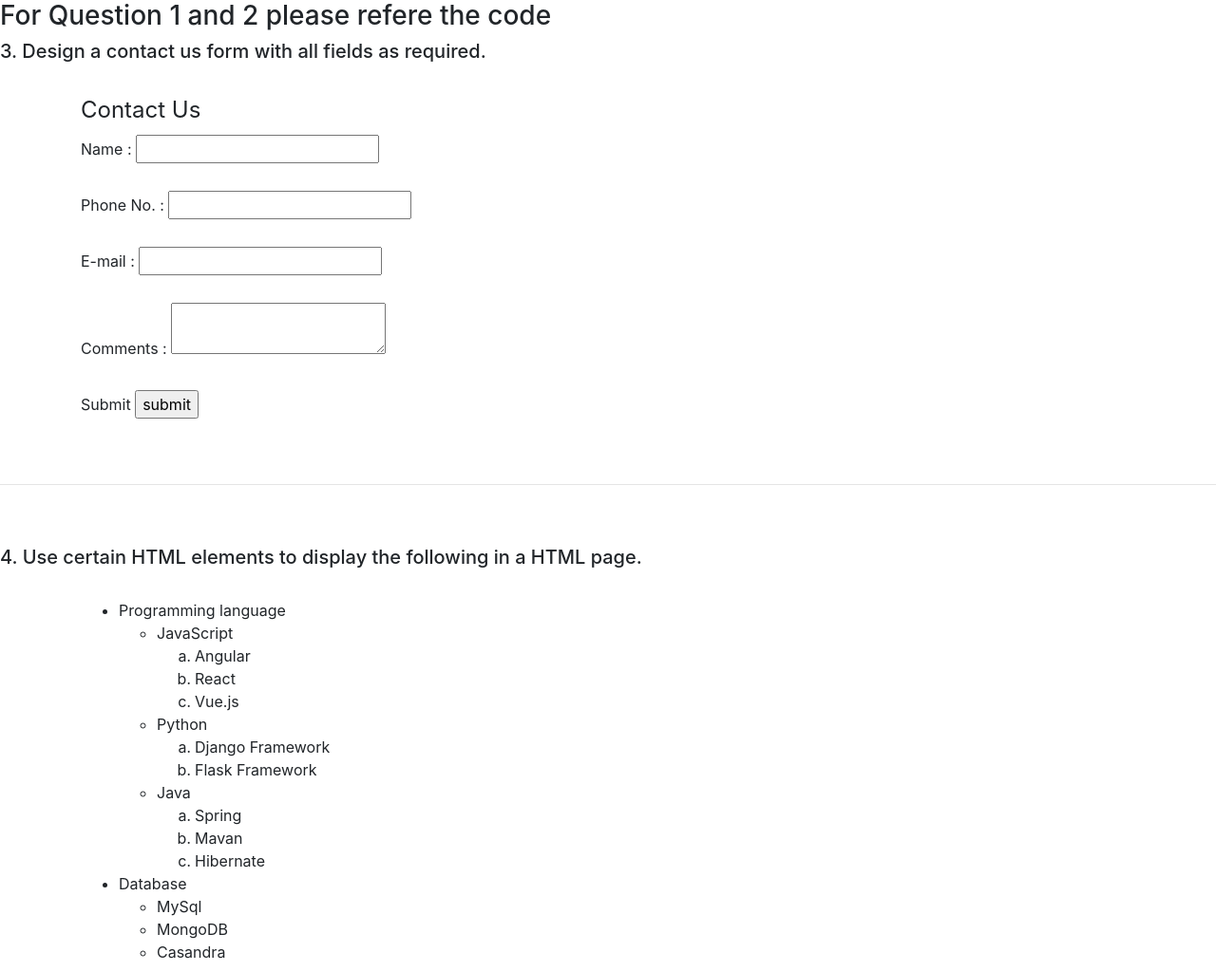
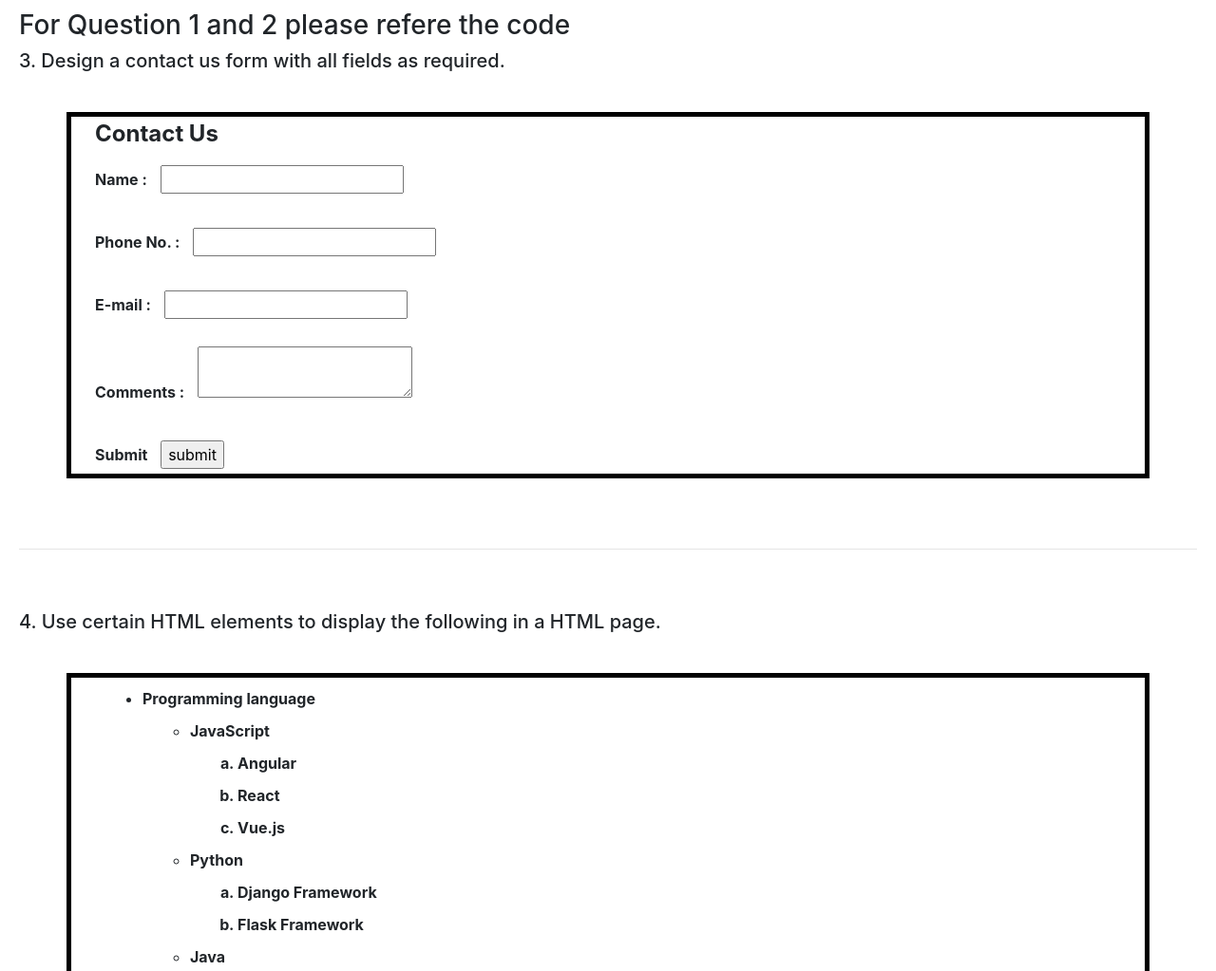
Before and after one commit to rajm688/HTML-Day--1-Task, a plain HTML site: page index.html in a window 1280 px wide. Shown: the top 1023 px of the page at 95% size. Drawn offline with nearby package versions, Linux system fonts and the light colour scheme.

Commit message:
Update index.html

```diff
--- a/index.html
+++ b/index.html
@@ -6,7 +6,7 @@
     <meta name="viewport" content="width=device-width, initial-scale=1.0">
     <title>Document</title>
     <link rel="stylesheet" href="https://cdn.jsdelivr.net/npm/bootstrap@4.6.1/dist/css/bootstrap.min.css" integrity="sha384-zCbKRCUGaJDkqS1kPbPd7TveP5iyJE0EjAuZQTgFLD2ylzuqKfdKlfG/eSrtxUkn" crossorigin="anonymous">
-    <link rel="stylesheet" href="subform.css">
+    <link rel="stylesheet" href="style.css">
 </head>
 <body>
     <h3>For Question 1 and 2 please refere the code</h3>
```
